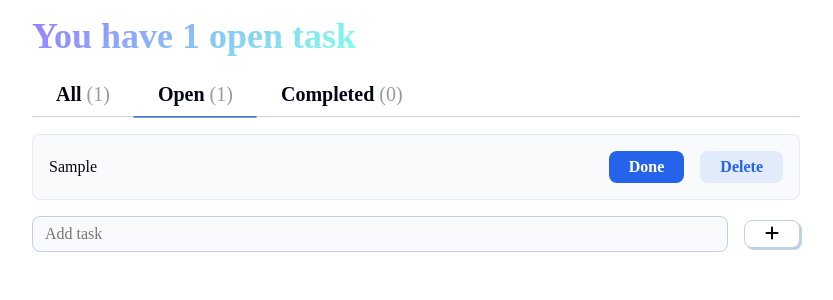
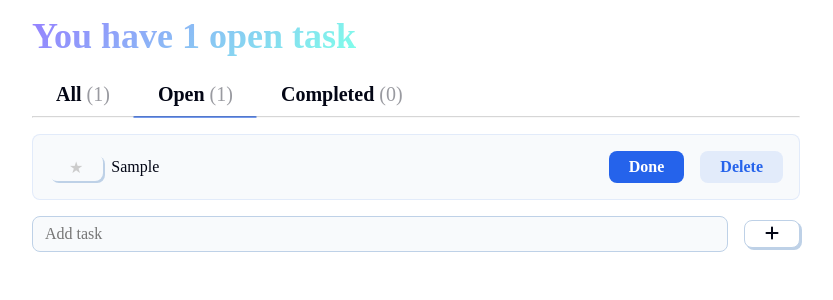
Before and after one commit to karldudley/react-todo-advanced, a React (Vite) app: page / in a window 1280 px wide. Both pictures are taken after typing "Sample" into the empty fields and a click on the button 996 px from the left and 152 px from the top of the page. Shown: the top 300 px of the page, without its empty margins (224-1057 px from the left). Built offline with nearby package versions, Linux system fonts and the light colour scheme; a web font is replaced by a local one.

Commit message:
claude - add star feature

```diff
--- a/src/App.jsx
+++ b/src/App.jsx
@@ -12,7 +12,7 @@ function App() {
     const [editingIndex, setEditingIndex] = useState(null);
 
     function handleAddTodo(newTodo) {
-        const newTodoList = [...todos, { input: newTodo, complete: false }];
+        const newTodoList = [...todos, { input: newTodo, complete: false, favorite: false }];
         setTodos(newTodoList);
         handleSaveDate(newTodoList);
     }
@@ -51,6 +51,13 @@ function App() {
         setEditingIndex(null);
     }
 
+    function handleToggleFavorite(index) {
+        let newTodoList = [...todos];
+        newTodoList[index] = { ...newTodoList[index], favorite: !newTodoList[index].favorite };
+        setTodos(newTodoList);
+        handleSaveDate(newTodoList);
+    }
+
     function handleSaveDate(currTodos) {
         localStorage.setItem('todo-app', JSON.stringify({ todos: currTodos }));
     }
@@ -78,6 +85,7 @@ function App() {
                 handleEditTodo={handleEditTodo}
                 handleStartEdit={handleStartEdit}
                 handleCancelEdit={handleCancelEdit}
+                handleToggleFavorite={handleToggleFavorite}
             />
             <TodoInput handleAddTodo={handleAddTodo} />
         </>
--- a/src/components/TodoCard.jsx
+++ b/src/components/TodoCard.jsx
@@ -9,7 +9,8 @@ export default function TodoCard(props) {
         editingIndex,
         handleEditTodo,
         handleStartEdit,
-        handleCancelEdit
+        handleCancelEdit,
+        handleToggleFavorite
     } = props;
 
     const [editInput, setEditInput] = useState(todo.input);
@@ -36,6 +37,19 @@ export default function TodoCard(props) {
 
     return (
         <div className="card todo-item">
+            <div style={{ display: 'flex', alignItems: 'center', gap: '8px', flex: 1 }}>
+                <button
+                    onClick={() => handleToggleFavorite(todoIndex)}
+                    style={{
+                        background: 'none',
+                        border: 'none',
+                        fontSize: '16px',
+                        cursor: 'pointer',
+                        color: todo.favorite ? '#FFD700' : '#ccc'
+                    }}
+                >
+                    ★
+                </button>
                 {isEditing ? (
                     <input
                         type="text"
@@ -43,15 +57,21 @@ export default function TodoCard(props) {
                         onChange={(e) => setEditInput(e.target.value)}
                         onKeyDown={handleKeyPress}
                         autoFocus
+                        style={{ flex: 1 }}
                     />
                 ) : (
                     <p
                         onClick={() => !todo.complete && handleStartEdit(todoIndex)}
-                    style={{ cursor: !todo.complete ? 'pointer' : 'default' }}
+                        style={{
+                            cursor: !todo.complete ? 'pointer' : 'default',
+                            margin: 0,
+                            flex: 1
+                        }}
                     >
                         {todo.input}
                     </p>
                 )}
+            </div>
 
             <div className="todo-buttons">
                 {isEditing ? (
--- a/src/components/TodoList.jsx
+++ b/src/components/TodoList.jsx
@@ -9,9 +9,16 @@ export default function (props) {
             : selectedTab === 'Completed'
             ? todos.filter((val) => val.complete)
             : todos.filter((val) => !val.complete);
+
+    // Sort filtered todos with favorites at the top
+    const sortedTodoList = filterTodoList.sort((a, b) => {
+        if (a.favorite && !b.favorite) return -1;
+        if (!a.favorite && b.favorite) return 1;
+        return 0;
+    });
     return (
         <>
-            {filterTodoList.map((todo, todoIndex) => {
+            {sortedTodoList.map((todo, todoIndex) => {
                 return (
                     <TodoCard
                         key={todoIndex}
```
Lines whose indentation alone changed are shown as unchanged.
